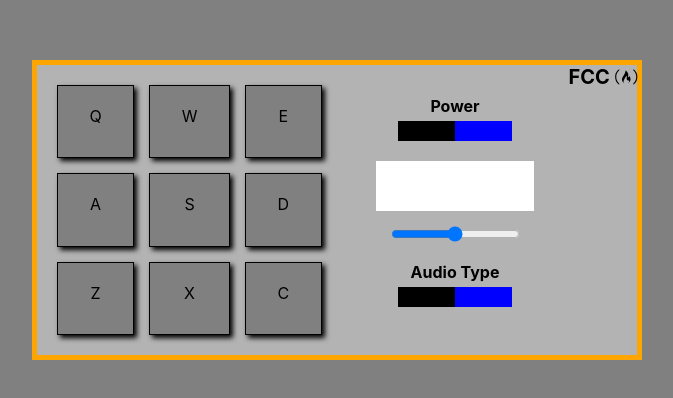
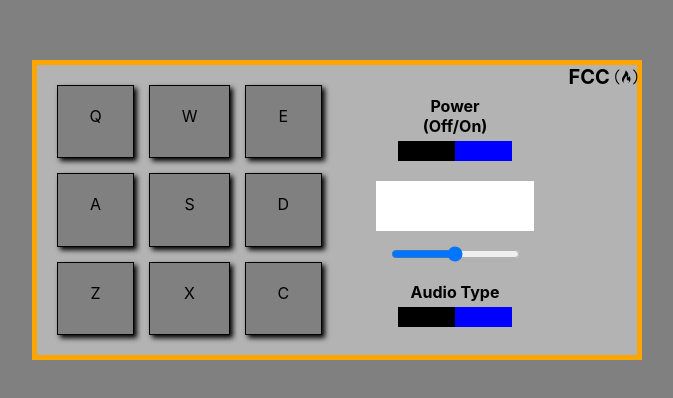
Before and after one commit to korinekj/drum-machine, a React (Create React App) app: page / in a window 1280 px wide. Shown: the part 190-588 px from the top of the page, without its empty margins (303-976 px from the left). Built offline with nearby package versions, Linux system fonts and the light colour scheme.

Commit message:
přidal jsem možnost nastavení hlasitosti - funguje dle hodnoty na posuvníku

```diff
--- a/src/App.css
+++ b/src/App.css
@@ -15,8 +15,8 @@ input {
 }
 
 #drum-machine {
-  background-color: #B3B3B3;
-  border: 5px solid #FFA500;
+  background-color: #b3b3b3;
+  border: 5px solid #ffa500;
   display: flex;
   text-align: center;
   width: 600px;
@@ -40,12 +40,12 @@ input {
   box-shadow: black 3px 3px 5px;
 }
 .drum-pad:hover {
-  background-color: #FFA500;
+  background-color: #ffa500;
 }
 
 /*CSS pro ovladácí prvky */
 #controls-container {
-  width:50%;
+  width: 50%;
   padding-top: 15px;
 }
 
@@ -56,7 +56,6 @@ input {
   font-weight: bold;
 }
 
-#power,
 #audio-type:hover {
   cursor: not-allowed;
 }
@@ -84,7 +83,6 @@ input {
   cursor: not-allowed;
 }
 
-
 #display {
   width: 70%;
   height: 50px;
@@ -96,11 +94,11 @@ input {
 }
 
 #volume input {
-  cursor: not-allowed;
+  cursor: pointer;
 }
 
 .pressed-key {
-  background-color: #FFA500;
+  background-color: #ffa500;
 }
 
 .logo {
@@ -110,3 +108,11 @@ input {
   font-weight: bold;
   font-size: 20px;
 }
+
+.disable-pads {
+  cursor: not-allowed;
+}
+
+#power span:hover {
+  cursor: pointer;
+}
--- a/src/App.js
+++ b/src/App.js
@@ -2,6 +2,7 @@ import React from "react";
 import "./App.css";
 import { FontAwesomeIcon } from "@fortawesome/react-fontawesome";
 import { faFreeCodeCamp } from "@fortawesome/free-brands-svg-icons";
+import { hover } from "@testing-library/user-event/dist/hover";
 
 //Logika aplikace
 class App extends React.Component {
@@ -206,7 +207,11 @@ class DrumMachineContainer extends React.Component {
           handleClick={this.props.handleClick}
           handleKeyPress={this.props.handleKeyPress}
         />
-        <ControlsContainer text={this.props.text} />
+        <ControlsContainer
+          text={this.props.text}
+          handleClick={this.props.handleClick}
+          handleKeyPress={this.props.handleKeyPress}
+        />
 
         <span className="logo">
           FCC&nbsp;
@@ -316,7 +321,10 @@ class ControlsContainer extends React.Component {
   render() {
     return (
       <div id="controls-container">
-        <PowerComponent />
+        <PowerComponent
+          handleClick={this.props.handleClick}
+          handleKeyPress={this.props.handleKeyPress}
+        />
         <DisplayComponent text={this.props.text} />
         <VolumeComponent />
         <AudioTypeComponent />
@@ -338,20 +346,40 @@ class PowerComponent extends React.Component {
       power: true,
     };
 
-    this.handleClick = this.handleClick.bind(this);
+    this.handlePower = this.handlePower.bind(this);
   }
 
-  handleClick() {
+  handlePower() {
     this.setState({
       power: !this.state.power,
     });
 
-    console.log(this.state.power);
+    /*
+     *ON/OFF
+     * - pokud je vypnuto = true -> odstraní eventListenery (dlaždice nefungují a nepřehrávají zvuk)
+     * - pokud je vypnuto = false -> přidá eventListenery (na dlaždice lze opět klikat/stisk klávesu a přehraje zvuk)
+     */
+    if (this.state.power === true) {
+      document.querySelectorAll(".drum-pad").forEach((item) => {
+        item.removeEventListener("click", this.props.handleClick);
+        item.classList.add("disable-pads");
+      });
+      document.removeEventListener("keydown", this.props.handleKeyPress);
+    } else {
+      document.querySelectorAll(".drum-pad").forEach((item) => {
+        item.addEventListener("click", this.props.handleClick);
+        item.classList.remove("disable-pads");
+      });
+      document.addEventListener("keydown", this.props.handleKeyPress);
+    }
   }
+
   render() {
     return (
-      <div id="power" onClick={this.handleClick}>
-        <p>Power</p>
+      <div id="power" onClick={this.handlePower}>
+        <p style={{ cursor: "help" }} title="modrá značí, který stav platí">
+          Power (Off/On)
+        </p>
         <span className={this.state.power ? "off" : "on"}></span>
         <span className={!this.state.power ? "off" : "on"}></span>
       </div>
@@ -370,10 +398,33 @@ class DisplayComponent extends React.Component {
 }
 
 class VolumeComponent extends React.Component {
+  constructor(props) {
+    super(props);
+    this.state = {
+      elem: ["Q", "W", "E", "A", "S", "D", "Z", "X", "C"],
+    };
+
+    this.changeVolume = this.changeVolume.bind(this);
+  }
+
+  //*Změna hlasitosti (všem dlaždicím nastaví hlasitost dle hodnoty posuvníku)
+  changeVolume(event) {
+    this.state.elem.forEach((item) => {
+      const audio = document.getElementById(item);
+      audio.volume = event.target.value / 100;
+    });
+  }
+
   render() {
     return (
       <div id="volume">
-        <input type="range" min="0" max="100" step="10"></input>
+        <input
+          type="range"
+          min="0"
+          max="100"
+          step="10"
+          onChange={this.changeVolume}
+        ></input>
       </div>
     );
   }
```
